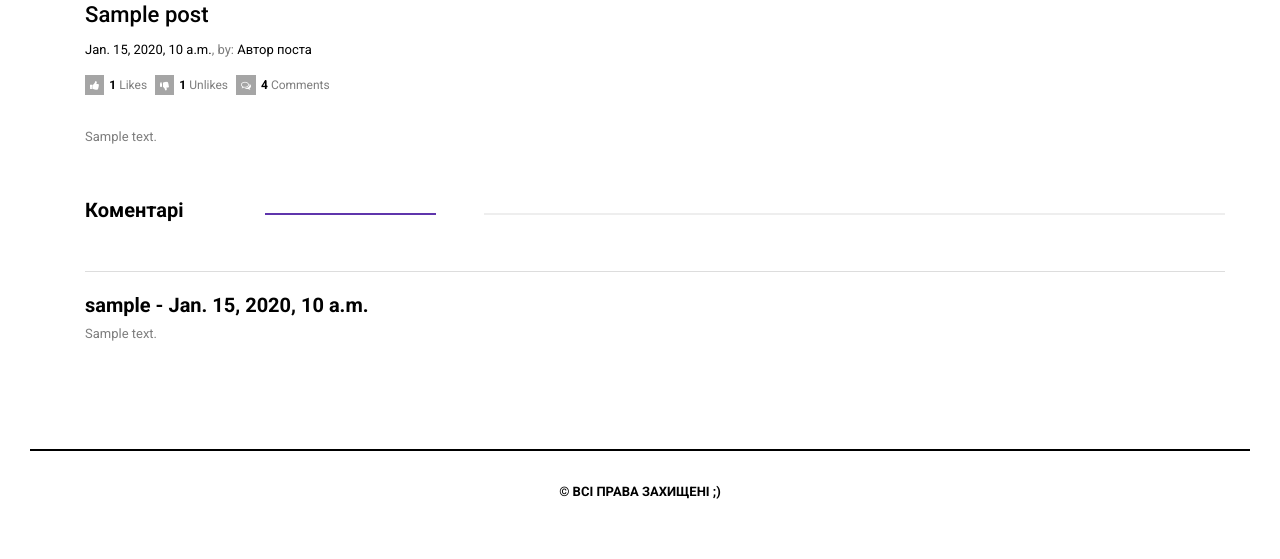
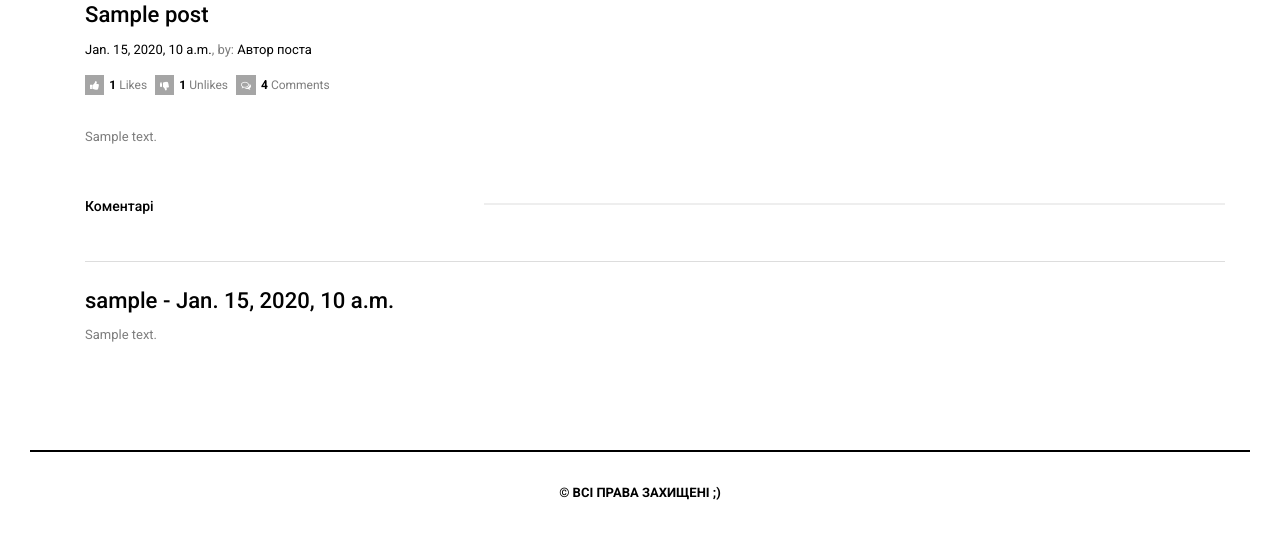
Before and after one commit to petrosernivka/book, a Django app: page /posts/get/1/ in a window 1280 px wide. Shown: the part 245-804 px from the top of the page. Before the commit the page ends 744 px from the top, so only its background shows below. Run offline with Django 3.2, Linux system fonts and the light colour scheme; tables that the repository leaves empty hold one stand-in row (values such as "Sample post").

Commit message:
reduced the font size of the comments

```diff
--- a/book/settings.py
+++ b/book/settings.py
@@ -121,9 +121,11 @@ USE_TZ = True
 # Static files (CSS, JavaScript, Images)
 # https://docs.djangoproject.com/en/2.1/howto/static-files/
 
+STATIC_ROOT = ''
+
 STATIC_URL = '/static/'
 
 STATICFILES_DIRS = [
     os.path.join(BASE_DIR, "static"),
-    '/post/static/',
+    # '/post/static/',
 ]
--- a/post/templates/posts/post.html
+++ b/post/templates/posts/post.html
@@ -40,14 +40,14 @@
 
               <div class="readers_comment">
                   <div class="entity_inner__title header_purple">
-                      <h2>Коментарі</h2>
+                      <h3>Коментарі</h3>
                   </div>
                   <!-- entity_title -->
 
                   {% for comment in comments %}
                       <div class="media">
                           <div class="media-body">
-                              <h2 class="media-heading"><a>{{ comment.comments_author.username }} - {{ comment.comments_date }}</a></h2>
+                              <h4 class="media-heading"><a>{{ comment.comments_author.username }} - {{ comment.comments_date }}</a></h4>
                               {{ comment.comments_text }}
                           </div>
                       </div>
```
